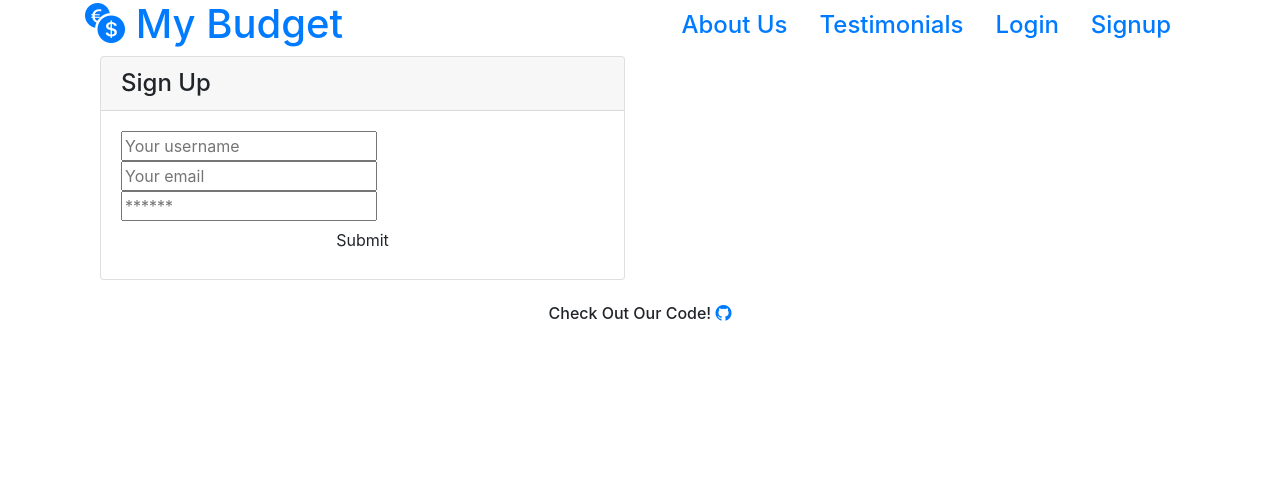
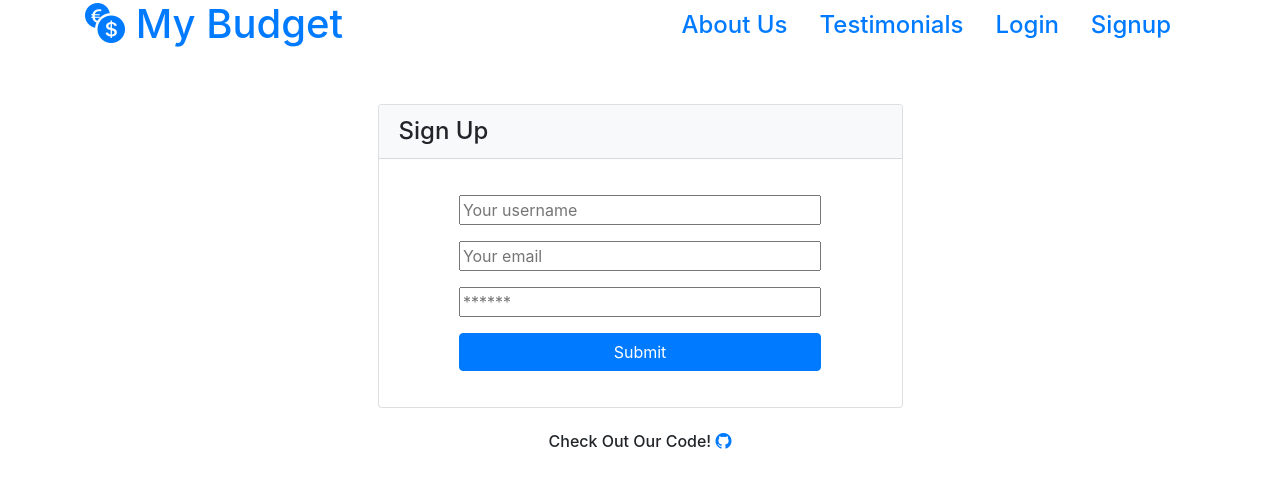
Before and after one commit to AShariat/my-budget, a React (Create React App) app in the folder client/: page /signup in a window 1280 px wide. Shown: the top 488 px of the page. Built offline with nearby package versions, Linux system fonts and the light colour scheme.

Commit message:
signup form css update

```diff
--- a/client/src/pages/Signup.js
+++ b/client/src/pages/Signup.js
@@ -38,14 +38,14 @@ const Signup = () => {
   };
 
   return (
-    <main className="flex-row justify-center mb-4">
-      <div className="col-12 col-md-6">
+    <main className="flex-row justify-content-center mb-4 mt-5">
+      <div className="col-12 w-50 mx-auto">
         <div className="card">
-          <h4 className="card-header">Sign Up</h4>
+          <h4 className="card-header bg-light">Sign Up</h4>
           <div className="card-body">
-            <form onSubmit={handleFormSubmit}>
+            <form className="d-flex flex-column w-75 mx-auto my-2" onSubmit={handleFormSubmit}>
               <input
-                className="form-input"
+                className="form-input my-2"
                 placeholder="Your username"
                 name="username"
                 type="username"
@@ -54,7 +54,7 @@ const Signup = () => {
                 onChange={handleChange}
               />
               <input
-                className="form-input"
+                className="form-input my-2"
                 placeholder="Your email"
                 name="email"
                 type="email"
@@ -63,7 +63,7 @@ const Signup = () => {
                 onChange={handleChange}
               />
               <input
-                className="form-input"
+                className="form-input my-2"
                 placeholder="******"
                 name="password"
                 type="password"
@@ -71,7 +71,7 @@ const Signup = () => {
                 value={formState.password}
                 onChange={handleChange}
               />
-              <button className="btn d-block w-100" type="submit">
+              <button className="btn btn-primary d-block w-100 my-2" type="submit">
                 Submit
               </button>
             </form>
```
